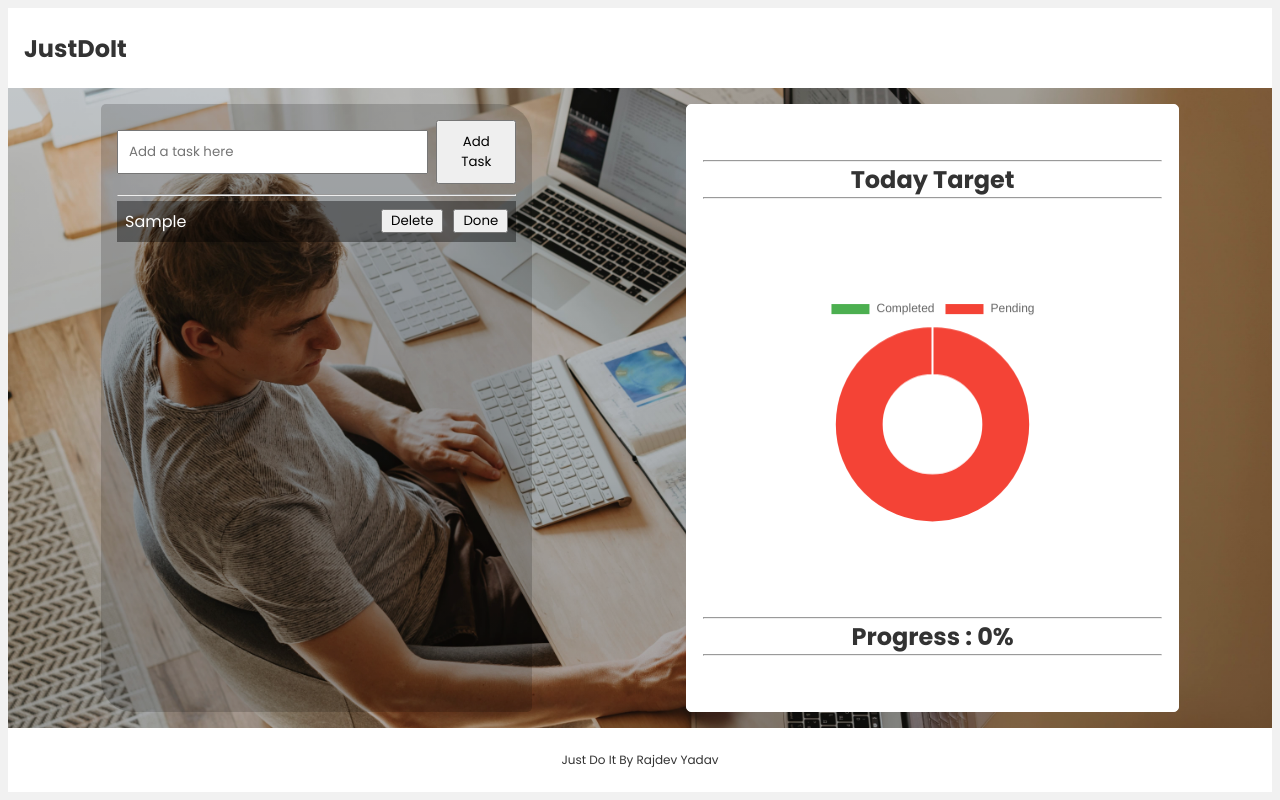
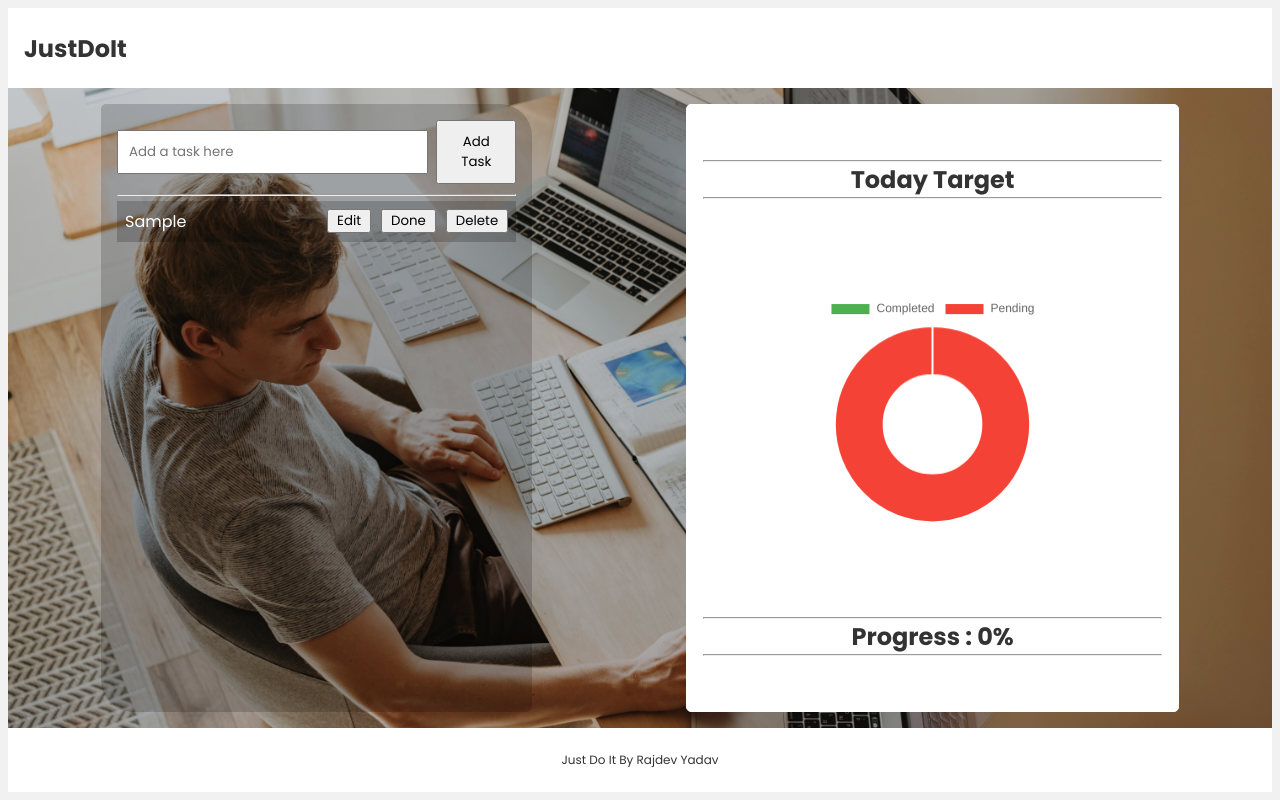
Before and after one commit to beingrajdevyadav/JustDoIt, a React (Vite) app in the folder TodoApp/: page / in a window 1280 px wide. Both pictures are taken after typing "Sample" into the empty fields and a click on the button "Add Task". Built offline with nearby package versions, Linux system fonts and the light colour scheme.

Commit message:
Edit Task Functionality Added.

```diff
--- a/TodoApp/src/App.css
+++ b/TodoApp/src/App.css
@@ -58,7 +58,7 @@ main {
     text-transform: capitalize;
     color: #fff;
     margin-top: .3rem;
-    background-color: #00000065;
+    background-color: #00000031;
     padding: .5rem;
 }
 
--- a/TodoApp/src/App.jsx
+++ b/TodoApp/src/App.jsx
@@ -1,5 +1,5 @@
 import { useEffect, useState } from 'react';
-import {  Doughnut } from 'react-chartjs-2';
+import { Doughnut } from 'react-chartjs-2';
 import { Chart as ChartJS, CategoryScale, LinearScale, BarElement, ArcElement, Title, Tooltip, Legend } from "chart.js";
 
 import './App.css'
@@ -18,6 +18,11 @@ function App() {
   // to get and hold input field value
   const [task, setTask] = useState("");
 
+  // to hold editing task index
+  const [editingIndex, setEditingIndex] = useState(null);
+
+
+
   // to store tasks list in localStorage() after each task updation
   useEffect(() => {
     localStorage.setItem("tasks", JSON.stringify(tasks));
@@ -30,18 +35,31 @@ function App() {
   // function to add task
   const addTask = () => {
     if (task.trim() !== "") {
+      if (editingIndex !== null) {
+        const updatedTasks = tasks.map((t, i) => (i === editingIndex ? { ...t, text: task } : t));
+
+        setTasks(updatedTasks);
+        setEditingIndex(null);
+      } else {
         setTasks([...tasks, {
           completed: false,
           text: task,
           id: Date.now()
         }
         ]);
+      }
 
       setTask("");
+
     }
+  };
 
 
-  };
+  // functions to edit task
+  const editTask = (index) => {
+    setTask(tasks[index].text);
+    setEditingIndex(index);
+  }
 
 
   // toggle task function
@@ -97,7 +115,7 @@ function App() {
               placeholder='Add a task here '
             />
 
-            <button onClick={addTask}>Add Task</button>
+            <button onClick={addTask}> {editingIndex !== null ? "Update" : "Add Task"}</button>
           </div>
 
           {/* todo list container  */}
@@ -108,8 +126,9 @@ function App() {
                 <div className="task" key={t.id}>
                   <p>{t.text}</p>
                   <div className="task-controls">
+                    <button onClick={() => { editTask(index) }}>Edit</button>
+                    <button onClick={() => { toggleTask(index) }}>Done</button>
                     <button onClick={() => { deleteTask(index) }}>Delete</button>
-                    <button onClick={() => { toggleTask(index) }}>Done</button>
                   </div>
 
                 </div>
```
Lines whose indentation alone changed are shown as unchanged.
